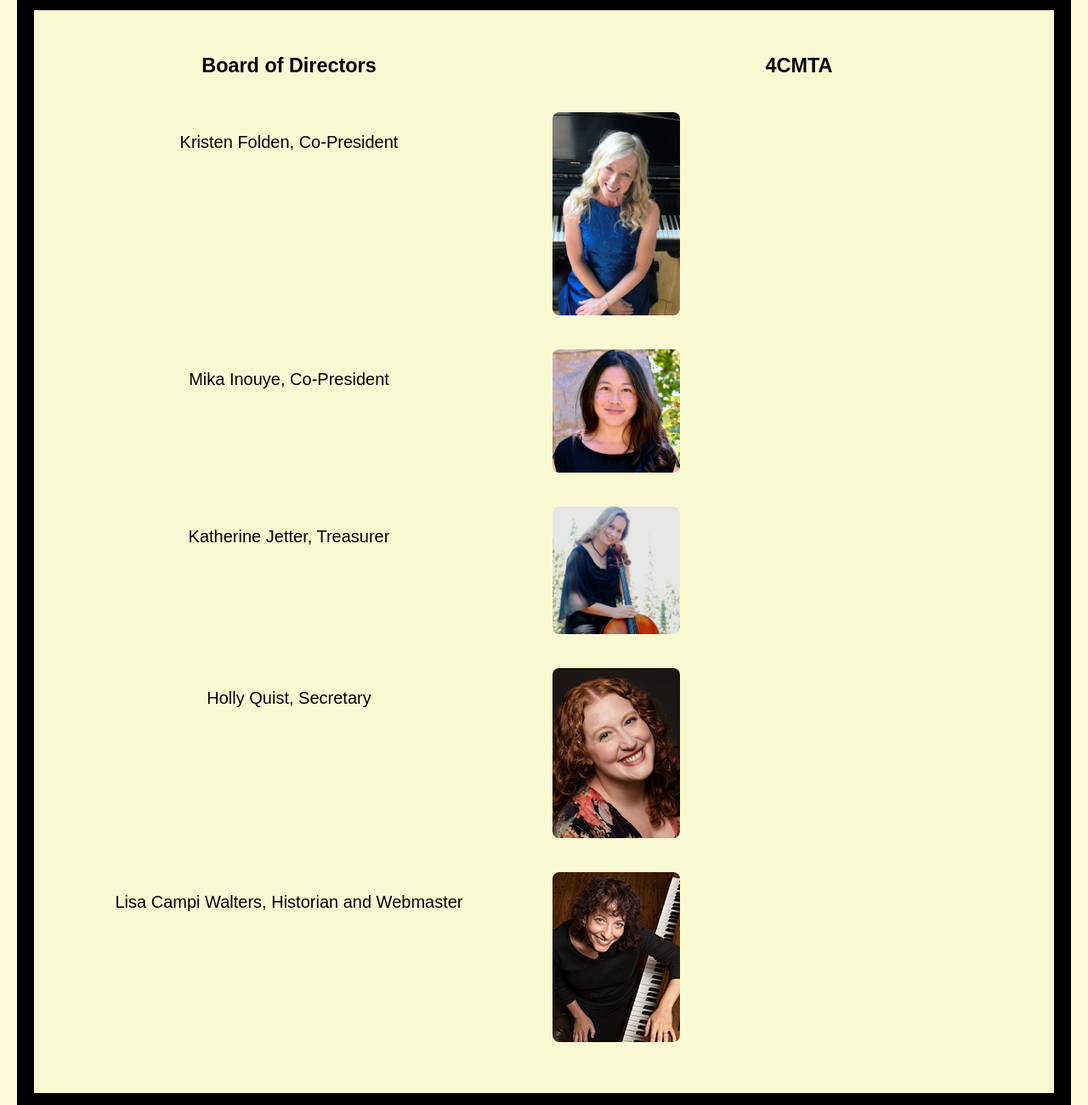
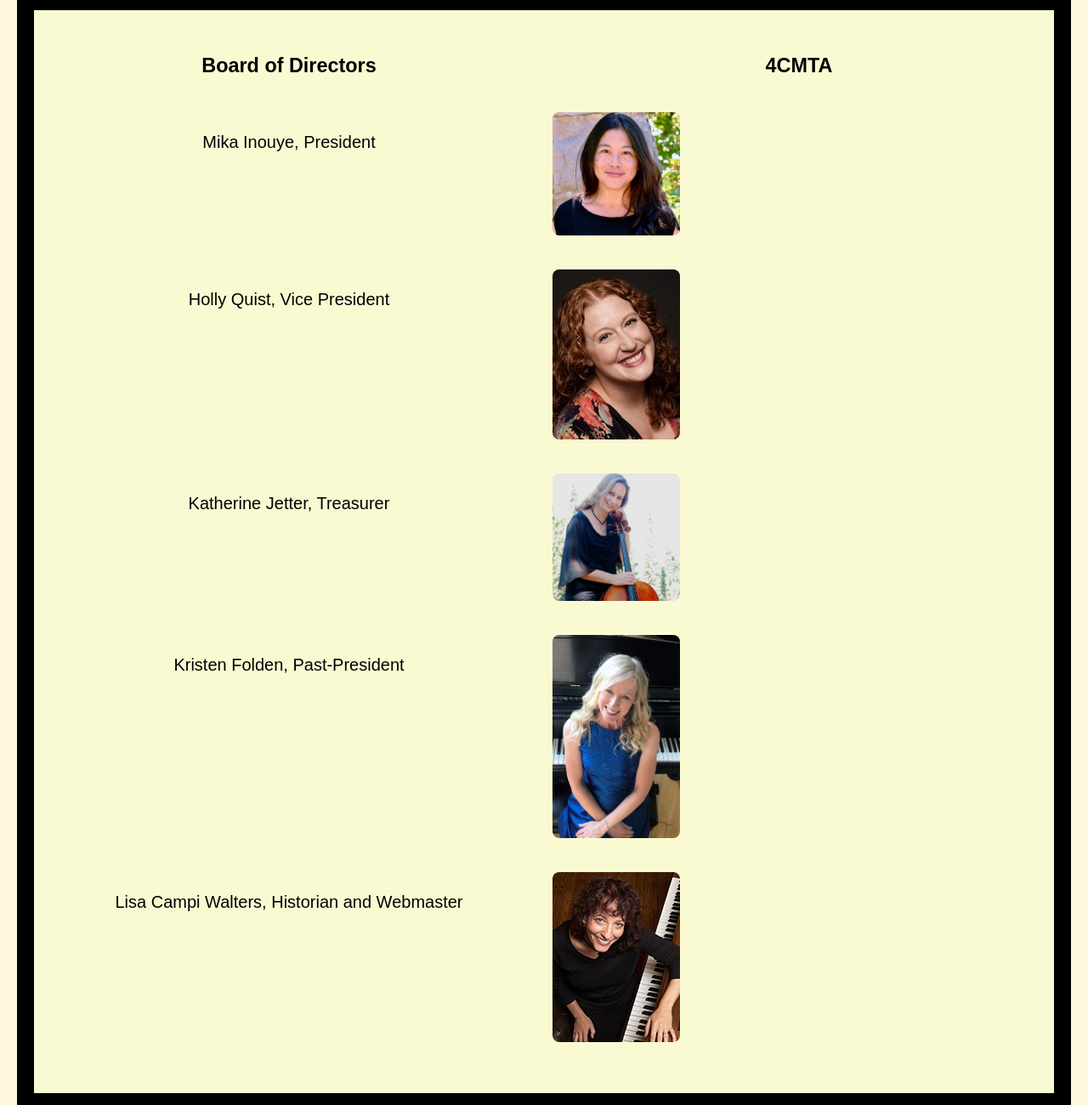
Before and after one commit to LisaPiano/FourCornersMusicTeachersAssociation, a plain HTML site: page listOfTeachers.html in a window 1280 px wide. Shown: the part 700-2000 px from the top of the page at 85% size. Drawn offline with Linux system fonts and the light colour scheme.

Commit message:
changed President and Vice President, and removed Kristen from teaching

```diff
--- a/listOfTeachers.html
+++ b/listOfTeachers.html
@@ -47,19 +47,19 @@
             <h3>4CMTA</h3>
         </div>
 
-        <p>Kristen Folden, Co-President</p>
-        <img src="images/kristenNew.jpg" class="imageBoard" alt="picture of Kristen Folden">
 
+        <p>Mika Inouye, President</p>
+        <img src="images/mika.jpg" class="imageBoard" alt="picture of Mika Inouye">
 
-        <p>Mika Inouye, Co-President</p>
-        <img src="images/mika.jpg" class="imageBoard" alt="picture of Mika Inouye">
+        <p>Holly Quist, Vice President</p>
+        <img src="images/holly.jpg" class="imageBoard" alt="Holly Quist">
 
 
         <p>Katherine Jetter, Treasurer</p>
         <img src="images/katherineJetter.jpg" class="imageBoard" alt="picture of Katherine Jetter">
 
-        <p>Holly Quist, Secretary</p>
-        <img src="images/holly.jpg" class="imageBoard" alt="Holly Quist">
+         <p>Kristen Folden, Past-President</p>
+        <img src="images/kristenNew.jpg" class="imageBoard" alt="picture of Kristen Folden">
 
 
         <p>Lisa Campi Walters, Historian and Webmaster</p>
@@ -67,11 +67,7 @@
     </div>
 
     <ul class="teacherList">
-        <li class="teacher">
-            <p class="teacherName">Kristen Folden (co-President)</p>
-            <p class="instrument">Instrument(s): Piano</p>
-            <address class="phone">Email: <a href="mailto:kcpiano1@gmail.com" aria-label="email address for Kristen Folden" class="email">kcpiano1@gmail.com</a></address>
-        </li>
+
         <li class="teacher">
             <p class="teacherName">Brandon Christensen</p>
             <p class="instrument">Instrument(s): Violin, Viola</p>
```
